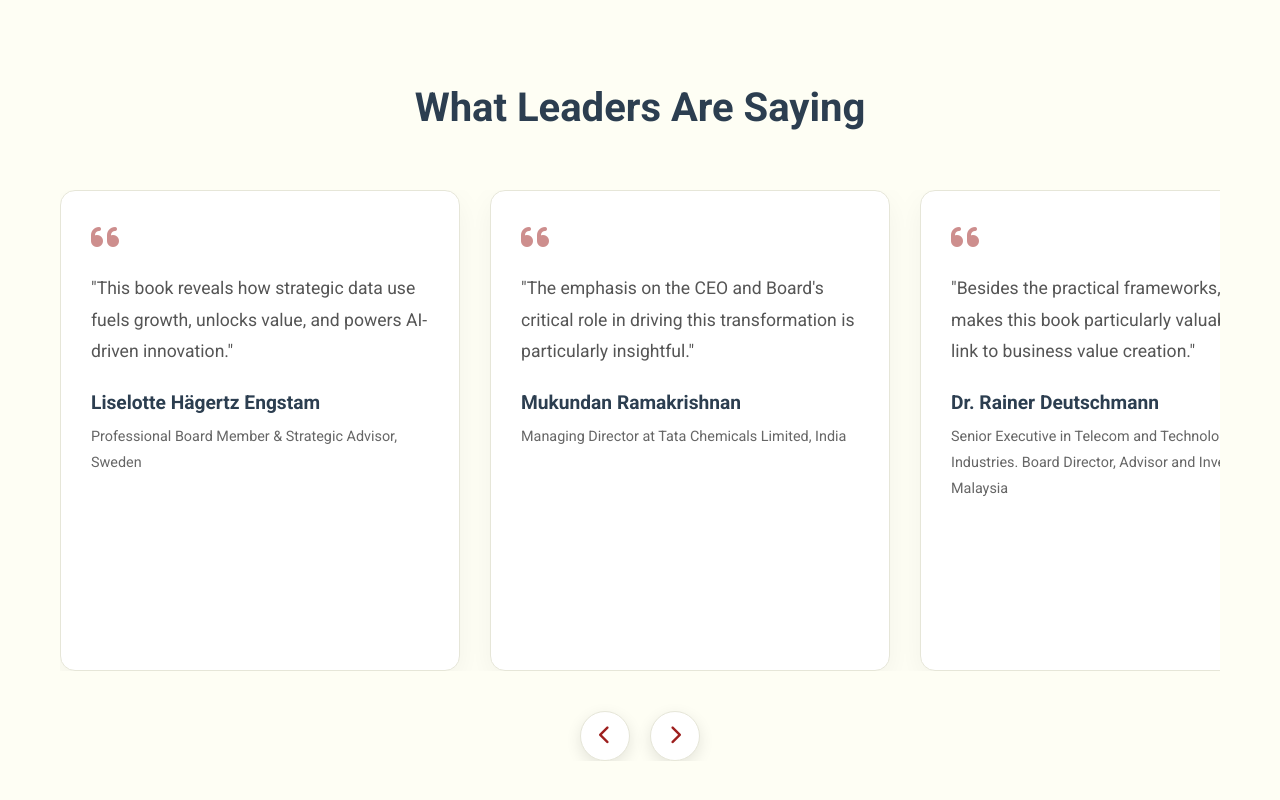
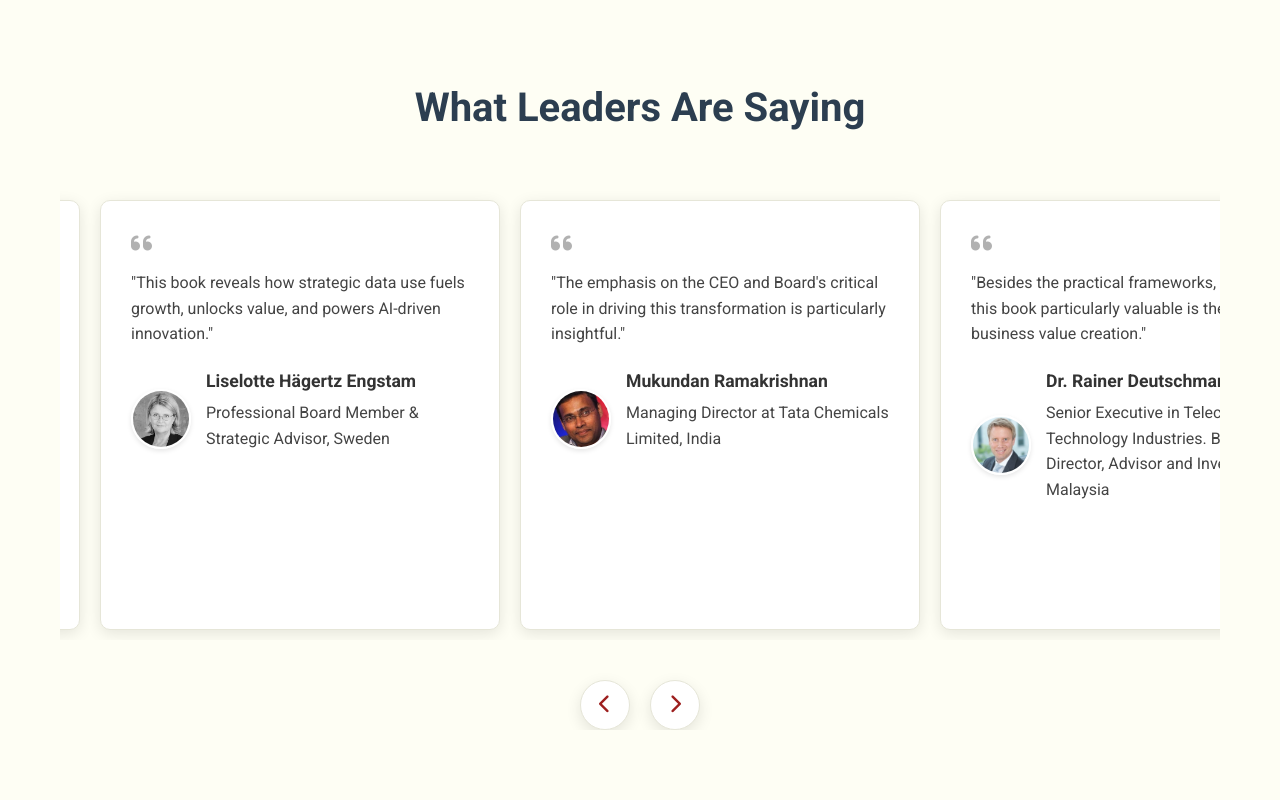
Before and after one commit to siddharthrajagopal/websitedemo, a plain HTML site: page index.html in a window 1280 px wide. Shown: the part 3719-4519 px from the top of the page. Drawn offline with Linux system fonts and the light colour scheme.

Commit message:
Add files via upload

```diff
--- a/index.html
+++ b/index.html
@@ -198,6 +198,71 @@
                 text-align: center;
             }
         }
+
+        /* Recommendation card styles */
+        .recommender {
+            display: flex;
+            align-items: center;
+            gap: 15px;
+            margin-top: 20px;
+        }
+
+        .recommender-image {
+            width: 60px;
+            height: 60px;
+            border-radius: 50%;
+            object-fit: cover;
+            border: 2px solid #fff;
+            box-shadow: 0 2px 5px rgba(0,0,0,0.1);
+        }
+
+        .recommender-info {
+            flex: 1;
+        }
+
+        .recommender-info h4 {
+            margin: 0;
+            font-size: 1.1rem;
+            color: #333;
+        }
+
+        .recommender-info p {
+            margin: 5px 0 0;
+            font-size: 0.9rem;
+            color: #666;
+        }
+
+        .recommendation-card {
+            background: white;
+            border-radius: 10px;
+            padding: 30px;
+            box-shadow: 0 4px 15px rgba(0,0,0,0.1);
+            margin: 10px;
+            min-width: 300px;
+            max-width: 400px;
+            transition: transform 0.3s ease;
+        }
+
+        .recommendation-card:hover {
+            transform: translateY(-5px);
+        }
+
+        .recommendation-content {
+            position: relative;
+        }
+
+        .recommendation-content i {
+            color: #666;
+            font-size: 1.5rem;
+            margin-bottom: 15px;
+        }
+
+        .recommendation-content p {
+            font-size: 1rem;
+            line-height: 1.6;
+            color: #444;
+            margin-bottom: 20px;
+        }
     </style>
 </head>
 <body>
@@ -391,8 +456,11 @@
                             <i class="fas fa-quote-left"></i>
                             <p>"A compelling read providing actionable insights and a maturity journey."</p>
                             <div class="recommender">
+                                <img src="assets/recommenders/sandeep-kishore.jpg" alt="Sandeep Kishore" class="recommender-image">
+                                <div class="recommender-info">
                                     <h4>Sandeep Kishore</h4>
                                     <p>Founder & CEO, Agivant Technologies, USA</p>
+                                </div>
                             </div>
                         </div>
                     </div>
@@ -401,8 +469,11 @@
                             <i class="fas fa-quote-left"></i>
                             <p>"This book reveals how strategic data use fuels growth, unlocks value, and powers AI-driven innovation."</p>
                             <div class="recommender">
+                                <img src="assets/recommenders/liselotte-engstam.jpg" alt="Liselotte Hägertz Engstam" class="recommender-image">
+                                <div class="recommender-info">
                                     <h4>Liselotte Hägertz Engstam</h4>
                                     <p>Professional Board Member & Strategic Advisor, Sweden</p>
+                                </div>
                             </div>
                         </div>
                     </div>
@@ -411,8 +482,11 @@
                             <i class="fas fa-quote-left"></i>
                             <p>"The emphasis on the CEO and Board's critical role in driving this transformation is particularly insightful."</p>
                             <div class="recommender">
+                                <img src="assets/recommenders/mukundan-ramakrishnan.jpg" alt="Mukundan Ramakrishnan" class="recommender-image">
+                                <div class="recommender-info">
                                     <h4>Mukundan Ramakrishnan</h4>
                                     <p>Managing Director at Tata Chemicals Limited, India</p>
+                                </div>
                             </div>
                         </div>
                     </div>
@@ -421,8 +495,11 @@
                             <i class="fas fa-quote-left"></i>
                             <p>"Besides the practical frameworks, what makes this book particularly valuable is the link to business value creation."</p>
                             <div class="recommender">
+                                <img src="assets/recommenders/rainer-deutschmann.jpg" alt="Dr. Rainer Deutschmann" class="recommender-image">
+                                <div class="recommender-info">
                                     <h4>Dr. Rainer Deutschmann</h4>
                                     <p>Senior Executive in Telecom and Technology Industries. Board Director, Advisor and Investor, Malaysia</p>
+                                </div>
                             </div>
                         </div>
                     </div>
@@ -431,8 +508,11 @@
                             <i class="fas fa-quote-left"></i>
                             <p>"These strategies work and are essential. I've seen them transform organizations firsthand."</p>
                             <div class="recommender">
+                                <img src="assets/recommenders/binny-gill.jpg" alt="Binny Gill" class="recommender-image">
+                                <div class="recommender-info">
                                     <h4>Binny Gill</h4>
                                     <p>CEO at Kognitos, Inc., USA</p>
+                                </div>
                             </div>
                         </div>
                     </div>
@@ -441,8 +521,11 @@
                             <i class="fas fa-quote-left"></i>
                             <p>"This book stands out because it introduces a viable model filled with actionable concepts that can be readily implemented."</p>
                             <div class="recommender">
+                                <img src="assets/recommenders/rudiger-eck.jpg" alt="Rüdiger Eck" class="recommender-image">
+                                <div class="recommender-info">
                                     <h4>Rüdiger Eck</h4>
                                     <p>Head of Data and Analytics Factory for Production & Logistics at Audi AG, Germany</p>
+                                </div>
                             </div>
                         </div>
                     </div>
@@ -451,8 +534,11 @@
                             <i class="fas fa-quote-left"></i>
                             <p>"I would strongly recommend this book to any executive because it lays out a systematic approach to building reusable data products and provides a maturity model for your journey."</p>
                             <div class="recommender">
+                                <img src="assets/recommenders/mike-ferguson.jpg" alt="Mike Ferguson" class="recommender-image">
+                                <div class="recommender-info">
                                     <h4>Mike Ferguson</h4>
                                     <p>CEO at Intelligent Business, UK</p>
+                                </div>
                             </div>
                         </div>
                     </div>
@@ -461,8 +547,24 @@
                             <i class="fas fa-quote-left"></i>
                             <p>"With the concept of the data pillar as a strategic component of the operating model, data is treated as an independent economic asset that generates continuous added value for companies. The authors provide clear correlations and framework conditions to enable a transformation of companies and mindsets in daily business."</p>
                             <div class="recommender">
+                                <img src="assets/recommenders/thomas-husslein.jpg" alt="Dr. Thomas Hußlein" class="recommender-image">
+                                <div class="recommender-info">
                                     <h4>Dr. Thomas Hußlein</h4>
                                     <p>CEO & Founder OptWare, Germany</p>
+                                </div>
+                            </div>
+                        </div>
+                    </div>
+                    <div class="recommendation-card">
+                        <div class="recommendation-content">
+                            <i class="fas fa-quote-left"></i>
+                            <p>"For any leader aiming to truly harness Intelligent Automation and deploy powerful Agentic Artificial Intelligence, a robust data foundation isn't optional—it's essential. Data as the Fourth Pillar champions treating data as a strategic asset and masterfully provides the guide executives need. A must-read for every AI Champion, including Boards and CxOs!"</p>
+                            <div class="recommender">
+                                <img src="assets/recommenders/pascal-bornet.jpg" alt="Pascal Bornet" class="recommender-image">
+                                <div class="recommender-info">
+                                    <h4>Pascal Bornet</h4>
+                                    <p>Author of Intelligent Automation and Agentic Artificial Intelligence, USA</p>
+                                </div>
                             </div>
                         </div>
                     </div>
```
Also changed, not shown: assets/recommenders/binny-gill.jpg (added), assets/recommenders/liselotte-engstam.jpg (added), assets/recommenders/mike-ferguson.jpg (added), assets/recommenders/mukundan-ramakrishnan.jpg (added), assets/recommenders/pascal-bornet.jpg (added), assets/recommenders/rainer-deutschmann.jpg (added), assets/recommenders/rudiger-eck.jpg (added), assets/recommenders/sandeep-kishore.jpg (added), assets/recommenders/thomas-husslein.jpg (added). Lines whose indentation alone changed are shown as unchanged.
